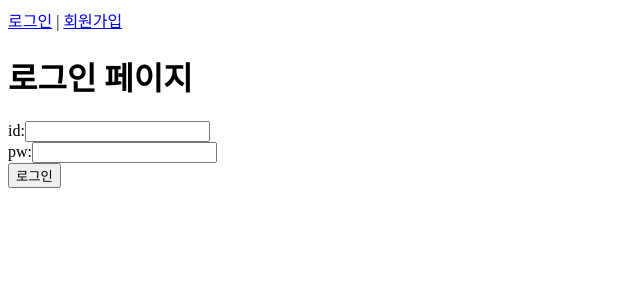
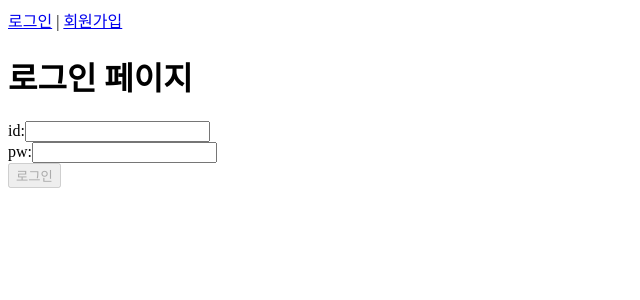
Before and after one commit to BackdevHong/Vue-All, a Vue app in the folder vue-Endgame/vue-til/: page /login in a window 1280 px wide. Shown: the top 300 px of the page, without its empty margins (0-640 px from the left). Built offline with nearby package versions, Linux system fonts and the light colour scheme.

Commit message:
feat: Add Email Validation Utils

```diff
--- a/vue-Endgame/vue-til/src/components/LoginForm.vue
+++ b/vue-Endgame/vue-til/src/components/LoginForm.vue
@@ -9,7 +9,9 @@
 				<label for="password">pw:</label>
 				<input type="text" id="password" v-model="password" />
 			</div>
-			<button type="submit">로그인</button>
+			<button type="submit" :disabled="!isUsernameValid || !password">
+				로그인
+			</button>
 			<p>{{ logMessage }}</p>
 		</form>
 	</div>
@@ -17,6 +19,8 @@
 
 <script>
 import { loginUser } from "@/api/index";
+import { validateEmail } from "@/utils/validation";
+
 export default {
 	data() {
 		return {
@@ -45,6 +49,11 @@ export default {
 			this.password = null;
 		},
 	},
+	computed: {
+		isUsernameValid() {
+			return validateEmail(this.username);
+		},
+	},
 };
 </script>
 
--- /dev/null
+++ b/vue-Endgame/vue-til/src/utils/validation.js
@@ -0,0 +1,10 @@
+const validateEmail = email => {
+	{
+		if (/^\w+([\\.-]?\w+)*@\w+([\\.-]?\w+)*(\.\w{2,3})+$/.test(email)) {
+			return true;
+		}
+		return false;
+	}
+};
+
+export { validateEmail };
```
Also changed, not shown: 1 other file (tests, documents, lock files or other folders).
